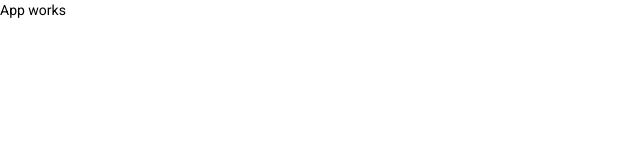
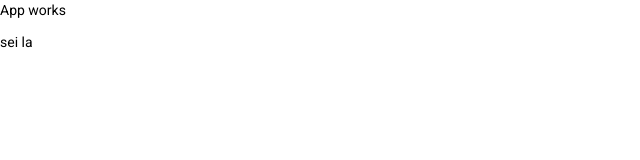
Before and after one commit to DhenSouza/bookstore-front, an Angular app: page / in a window 1280 px wide. Shown: the top 160 px of the page, without its empty margins (0-640 px from the left). Built offline with nearby package versions, Linux system fonts and the light colour scheme.

Commit message:
testando o gitflow

```diff
--- a/src/app/app.component.html
+++ b/src/app/app.component.html
@@ -1 +1,2 @@
 <p>App works</p>
+<p>sei la</p>
```
